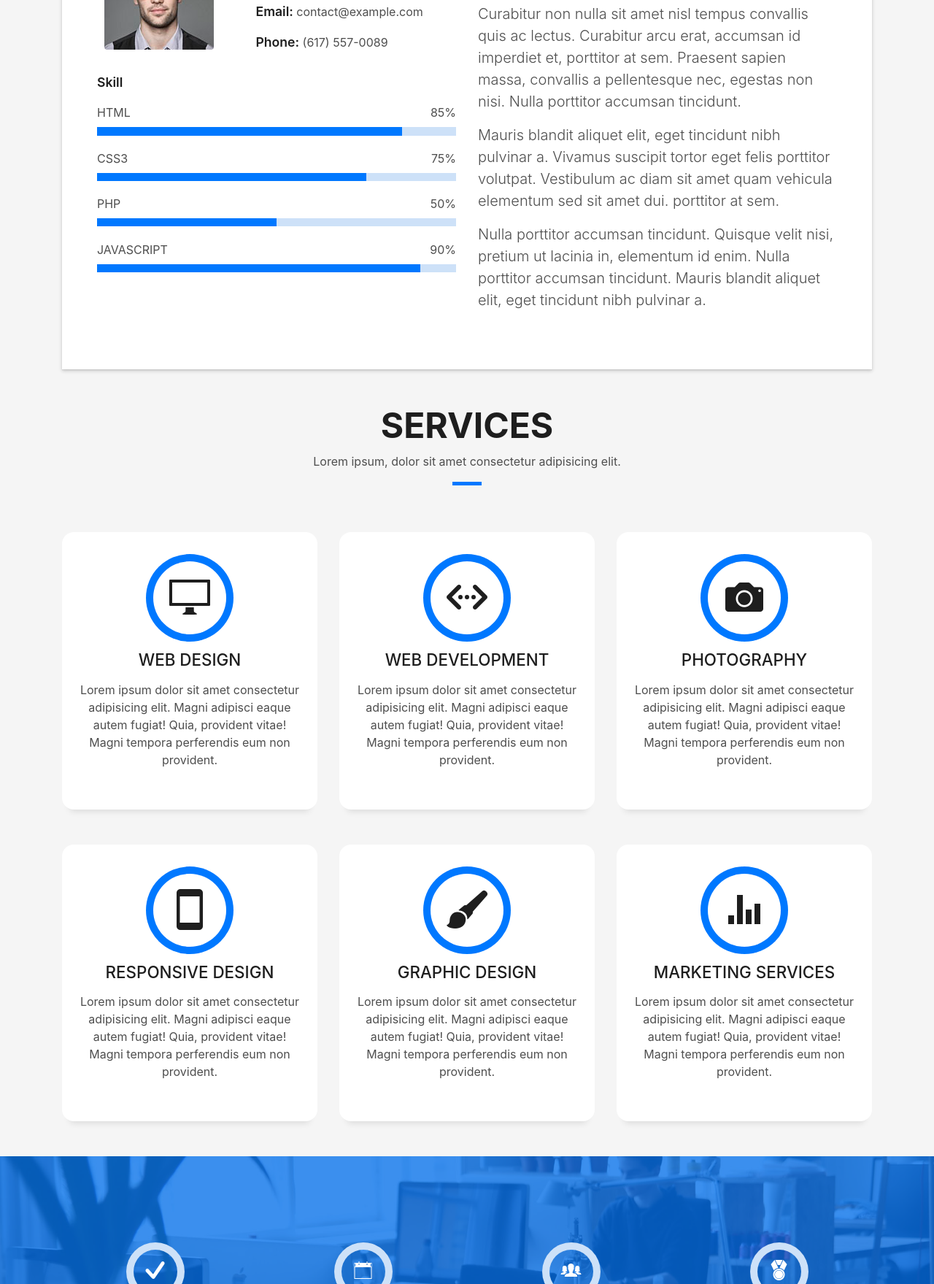
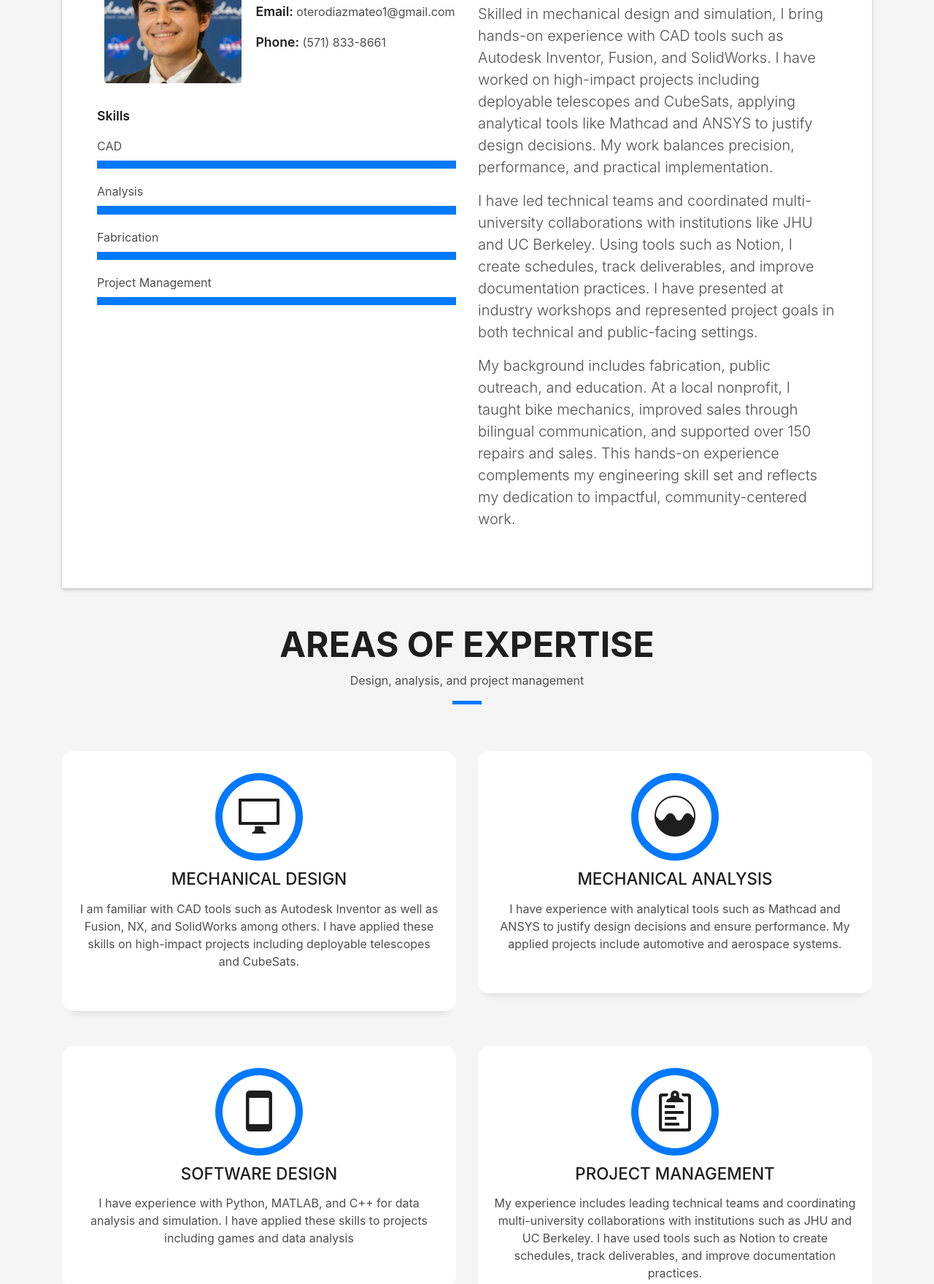
Before and after one commit to moterodiaz/moterodiaz.github.io, a plain HTML site: page index.html in a window 1280 px wide. Shown: the part 1010-2769 px from the top of the page at 73% size. Drawn offline with Linux system fonts and the light colour scheme; files whose address does not match are found by name.

Commit message:
All I got left is the actual portfolio section.

```diff
--- a/index.html
+++ b/index.html
@@ -37,7 +37,7 @@
   <!--/ Nav Star /-->
   <nav class="navbar navbar-b navbar-trans navbar-expand-md fixed-top" id="mainNav">
     <div class="container">
-      <a class="navbar-brand js-scroll" href="#page-top">DevFolio</a>
+      <a class="navbar-brand js-scroll" href="#page-top">Portfolio</a>
       <button class="navbar-toggler collapsed" type="button" data-toggle="collapse" data-target="#navbarDefault"
         aria-controls="navbarDefault" aria-expanded="false" aria-label="Toggle navigation">
         <span></span>
@@ -53,14 +53,14 @@
             <a class="nav-link js-scroll" href="#about">About</a>
           </li>
           <li class="nav-item">
-            <a class="nav-link js-scroll" href="#service">Services</a>
+            <a class="nav-link js-scroll" href="#service">Areas of Expertise</a>
           </li>
           <li class="nav-item">
             <a class="nav-link js-scroll" href="#work">Work</a>
           </li>
-          <li class="nav-item">
+          <!-- <li class="nav-item">
             <a class="nav-link js-scroll" href="#blog">Blog</a>
-          </li>
+          </li> -->
           <li class="nav-item">
             <a class="nav-link js-scroll" href="#contact">Contact</a>
           </li>
@@ -71,21 +71,20 @@
   <!--/ Nav End /-->
 
   <!--/ Intro Skew Star /-->
-  <div id="home" class="intro route bg-image" style="background-image: url(img/intro-bg.jpg)">
+  <div id="home" class="intro route bg-image" style="background-image: url(img/Luncheon.jpg)">
     <div class="overlay-itro"></div>
     <div class="intro-content display-table">
       <div class="table-cell">
         <div class="container">
           <!--<p class="display-6 color-d">Hello, world!</p>-->
-          <h1 class="intro-title mb-4">I am Morgan Freeman</h1>
-          <p class="intro-subtitle"><span class="text-slider-items">CEO DevFolio,Web Developer,Web Designer,Frontend Developer,Graphic Designer</span><strong class="text-slider"></strong></p>
+          <h1 class="intro-title mb-4">Mateo Otero-Diaz</h1>
+          <p class="intro-subtitle"><span class="text-slider-items">Manufacturing Design,Product Design,Aerospace Integration,Project Manager</span><strong class="text-slider"></strong></p>
           <!-- <p class="pt-3"><a class="btn btn-primary btn js-scroll px-4" href="#about" role="button">Learn More</a></p> -->
         </div>
       </div>
     </div>
   </div>
   <!--/ Intro Skew End /-->
-
   <section id="about" class="about-mf sect-pt4 route">
     <div class="container">
       <div class="row">
@@ -96,38 +95,38 @@
                 <div class="row">
                   <div class="col-sm-6 col-md-5">
                     <div class="about-img">
-                      <img src="img/testimonial-2.jpg" class="img-fluid rounded b-shadow-a" alt="">
+                      <img src="img/headshot.jpg" class="img-fluid rounded b-shadow-a" alt="">
                     </div>
                   </div>
                   <div class="col-sm-6 col-md-7">
                     <div class="about-info">
-                      <p><span class="title-s">Name: </span> <span>Morgan Freeman</span></p>
-                      <p><span class="title-s">Profile: </span> <span>full stack developer</span></p>
-                      <p><span class="title-s">Email: </span> <span>contact@example.com</span></p>
-                      <p><span class="title-s">Phone: </span> <span>(617) 557-0089</span></p>
+                      <p><span class="title-s">Name: </span> <span>Mateo Otero-Diaz</span></p>
+                      <p><span class="title-s">Profile: </span> <span>mechanical engineer</span></p>
+                      <p><span class="title-s">Email: </span> <span>oterodiazmateo1@gmail.com</span></p>
+                      <p><span class="title-s">Phone: </span> <span>(571) 833-8661</span></p>
                     </div>
                   </div>
                 </div>
                 <div class="skill-mf">
-                  <p class="title-s">Skill</p>
-                  <span>HTML</span> <span class="pull-right">85%</span>
+                  <p class="title-s">Skills</p>
+                  <span>CAD</span>
                   <div class="progress">
-                    <div class="progress-bar" role="progressbar" style="width: 85%;" aria-valuenow="85" aria-valuemin="0"
+                    <div class="progress-bar" role="progressbar" style="width: 100%;" aria-valuenow="100" aria-valuemin="0"
                       aria-valuemax="100"></div>
                   </div>
-                  <span>CSS3</span> <span class="pull-right">75%</span>
+                  <span>Analysis</span>
                   <div class="progress">
-                    <div class="progress-bar" role="progressbar" style="width: 75%" aria-valuenow="75" aria-valuemin="0"
+                    <div class="progress-bar" role="progressbar" style="width: 100%" aria-valuenow="100" aria-valuemin="0"
                       aria-valuemax="100"></div>
                   </div>
-                  <span>PHP</span> <span class="pull-right">50%</span>
+                  <span>Fabrication</span>
                   <div class="progress">
-                    <div class="progress-bar" role="progressbar" style="width: 50%" aria-valuenow="50" aria-valuemin="0"
+                    <div class="progress-bar" role="progressbar" style="width: 100%" aria-valuenow="100" aria-valuemin="0"
                       aria-valuemax="100"></div>
                   </div>
-                  <span>JAVASCRIPT</span> <span class="pull-right">90%</span>
+                  <span>Project Management</span>
                   <div class="progress">
-                    <div class="progress-bar" role="progressbar" style="width: 90%" aria-valuenow="90" aria-valuemin="0"
+                    <div class="progress-bar" role="progressbar" style="width: 100%" aria-valuenow="100" aria-valuemin="0"
                       aria-valuemax="100"></div>
                   </div>
                 </div>
@@ -140,20 +139,22 @@
                     </h5>
                   </div>
                   <p class="lead">
-                    Curabitur non nulla sit amet nisl tempus convallis quis ac lectus. Curabitur arcu erat, accumsan id
-                    imperdiet et, porttitor
-                    at sem. Praesent sapien massa, convallis a pellentesque nec, egestas non nisi. Nulla
-                    porttitor accumsan tincidunt.
+                    Skilled in mechanical design and simulation, I bring hands-on experience with CAD tools such as
+                    Autodesk Inventor, Fusion, and SolidWorks. I have worked on high-impact projects including deployable
+                    telescopes and CubeSats, applying analytical tools like Mathcad and ANSYS to justify design decisions.
+                    My work balances precision, performance, and practical implementation.
                   </p>
                   <p class="lead">
-                    Mauris blandit aliquet elit, eget tincidunt nibh pulvinar a. Vivamus suscipit tortor eget felis
-                    porttitor volutpat. Vestibulum
-                    ac diam sit amet quam vehicula elementum sed sit amet dui. porttitor at sem.
+                    I have led technical teams and coordinated multi-university collaborations with institutions like JHU and
+                    UC Berkeley. Using tools such as Notion, I create schedules, track deliverables, and improve
+                    documentation practices. I have presented at industry workshops and represented project goals in both
+                    technical and public-facing settings.
                   </p>
                   <p class="lead">
-                    Nulla porttitor accumsan tincidunt. Quisque velit nisi, pretium ut lacinia in, elementum id enim.
-                    Nulla porttitor accumsan
-                    tincidunt. Mauris blandit aliquet elit, eget tincidunt nibh pulvinar a.
+                    My background includes fabrication, public outreach, and education. At a local nonprofit, I taught bike
+                    mechanics, improved sales through bilingual communication, and supported over 150 repairs and sales.
+                    This hands-on experience complements my engineering skill set and reflects my dedication to impactful,
+                    community-centered work.
                   </p>
                 </div>
               </div>
@@ -171,102 +172,69 @@
       <div class="col-sm-12">
         <div class="title-box text-center">
           <h3 class="title-a">
-              Services
+            Areas of Expertise
           </h3>
           <p class="subtitle-a">
-              Lorem ipsum, dolor sit amet consectetur adipisicing elit.
+            Design, analysis, and project management
           </p>
           <div class="line-mf"></div>
         </div>
       </div>
     </div>
     <div class="row">
-        <div class="col-md-4">
+      <div class="col-md-6">
         <div class="service-box">
           <div class="service-ico">
             <span class="ico-circle"><i class="ion-monitor"></i></span>
           </div>
           <div class="service-content">
-              <h2 class="s-title">Web Design</h2>
+            <h2 class="s-title">Mechanical Design</h2>
             <p class="s-description text-center">
-                Lorem ipsum dolor sit amet consectetur adipisicing elit. Magni adipisci eaque autem fugiat! Quia,
-                provident vitae! Magni
-                tempora perferendis eum non provident.
+              I am familiar with CAD tools such as Autodesk Inventor as well as Fusion, NX, and SolidWorks among others.
+              I have applied these skills on high-impact projects including deployable telescopes and CubeSats.
             </p>
           </div>
         </div>
       </div>
-        <div class="col-md-4">
+      <div class="col-md-6">
         <div class="service-box">
           <div class="service-ico">
-              <span class="ico-circle"><i class="ion-code-working"></i></span>
+            <span class="ico-circle"><i class="ion-ios-analytics"></i></span>
           </div>
           <div class="service-content">
-              <h2 class="s-title">Web Development</h2>
+            <h2 class="s-title">Mechanical Analysis</h2>
             <p class="s-description text-center">
-                Lorem ipsum dolor sit amet consectetur adipisicing elit. Magni adipisci eaque autem fugiat! Quia,
-                provident vitae! Magni
-                tempora perferendis eum non provident.
+              I have experience with analytical tools such as Mathcad and ANSYS to justify design decisions and
+              ensure performance. My applied projects include automotive and aerospace systems.
             </p>
           </div>
         </div>
       </div>
-        <div class="col-md-4">
-          <div class="service-box">
-            <div class="service-ico">
-              <span class="ico-circle"><i class="ion-camera"></i></span>
-            </div>
-            <div class="service-content">
-              <h2 class="s-title">Photography</h2>
-              <p class="s-description text-center">
-                Lorem ipsum dolor sit amet consectetur adipisicing elit. Magni adipisci eaque autem fugiat! Quia,
-                provident vitae! Magni
-                tempora perferendis eum non provident.
-              </p>
-            </div>
-          </div>
-        </div>
-        <div class="col-md-4">
+      <div class="col-md-6">
         <div class="service-box">
           <div class="service-ico">
             <span class="ico-circle"><i class="ion-android-phone-portrait"></i></span>
           </div>
           <div class="service-content">
-              <h2 class="s-title">Responsive Design</h2>
+            <h2 class="s-title">Software Design</h2>
             <p class="s-description text-center">
-                Lorem ipsum dolor sit amet consectetur adipisicing elit. Magni adipisci eaque autem fugiat! Quia,
-                provident vitae! Magni
-                tempora perferendis eum non provident.
+              I have experience with Python, MATLAB, and C++ for data analysis and simulation. I have applied these
+              skills to projects including games and data analysis
             </p>
           </div>
         </div>
       </div>
-        <div class="col-md-4">
+      <div class="col-md-6">
         <div class="service-box">
           <div class="service-ico">
-              <span class="ico-circle"><i class="ion-paintbrush"></i></span>
+            <span class="ico-circle"><i class="ion-clipboard"></i></span>
           </div>
           <div class="service-content">
-              <h2 class="s-title">Graphic Design</h2>
+            <h2 class="s-title">Project Management</h2>
             <p class="s-description text-center">
-                Lorem ipsum dolor sit amet consectetur adipisicing elit. Magni adipisci eaque autem fugiat! Quia,
-                provident vitae! Magni
-                tempora perferendis eum non provident.
-              </p>
-            </div>
-          </div>
-        </div>
-        <div class="col-md-4">
-          <div class="service-box">
-            <div class="service-ico">
-              <span class="ico-circle"><i class="ion-stats-bars"></i></span>
-            </div>
-            <div class="service-content">
-              <h2 class="s-title">Marketing Services</h2>
-              <p class="s-description text-center">
-                Lorem ipsum dolor sit amet consectetur adipisicing elit. Magni adipisci eaque autem fugiat! Quia,
-                provident vitae! Magni
-                tempora perferendis eum non provident.
+              My experience includes leading technical teams and coordinating multi-university collaborations with
+              institutions such as JHU and UC Berkeley. I have used tools such as Notion to create schedules, track
+              deliverables, and improve documentation practices.
             </p>
           </div>
         </div>
@@ -276,7 +244,9 @@
 </section>
   <!--/ Section Services End /-->
 
-  <div class="section-counter paralax-mf bg-image" style="background-image: url(img/counters-bg.jpg)">
+<!-- Myb reformat this section for awards or recognition if I actually have some 😭 -->
+
+  <!-- <div class="section-counter paralax-mf bg-image" style="background-image: url(img/counters-bg.jpg)">
     <div class="overlay-mf"></div>
     <div class="container">
       <div class="row">
@@ -326,7 +296,7 @@
         </div>
       </div>
     </div>
-  </div>
+  </div> -->
 
   <!--/ Section Portfolio Star /-->
   <section id="work" class="portfolio-mf sect-pt4 route">
@@ -495,8 +465,10 @@
   </section>
   <!--/ Section Portfolio End /-->
 
-  <!--/ Section Testimonials Star /-->
-  <div class="testimonials paralax-mf bg-image" style="background-image: url(img/overlay-bg.jpg)">
+<!-- Edit this with comments from reputable institutions when they actually fw me -->
+
+  <!-- / Section Testimonials Star /-->
+  <!-- <div class="testimonials paralax-mf bg-image" style="background-image: url(img/overlay-bg.jpg)">
     <div class="overlay-mf"></div>
     <div class="container">
       <div class="row">
@@ -532,10 +504,10 @@
         </div>
       </div>
     </div>
-  </div>
+  </div> -->
 
   <!--/ Section Blog Star /-->
-  <section id="blog" class="blog-mf sect-pt4 route">
+  <!-- <section id="blog" class="blog-mf sect-pt4 route">
     <div class="container">
       <div class="row">
         <div class="col-sm-12">
@@ -646,8 +618,8 @@
         </div>
       </div>
     </div>
-  </section>
-  <!--/ Section Blog End /-->
+  </section> -->
+  <!--/ Section Blog End / -->
 
   <!--/ Section Contact-Footer Star /-->
   <section class="paralax-mf footer-paralax bg-image sect-mt4 route" style="background-image: url(img/overlay-bg.jpg)">
```
Also changed, not shown: img/Luncheon.jpg (added), img/Poster.jpg (added). Lines whose indentation alone changed are shown as unchanged.
